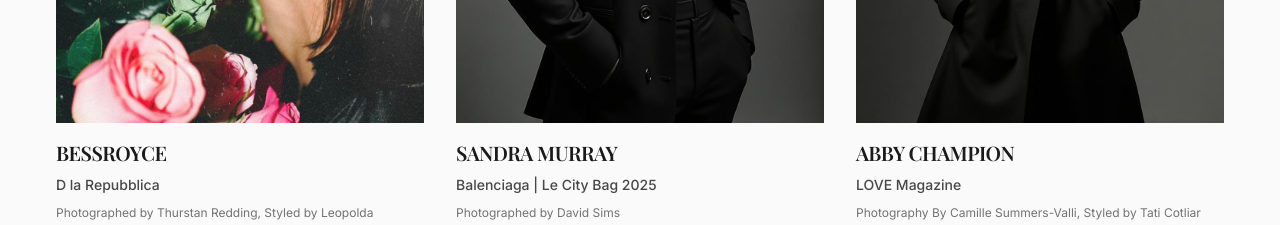
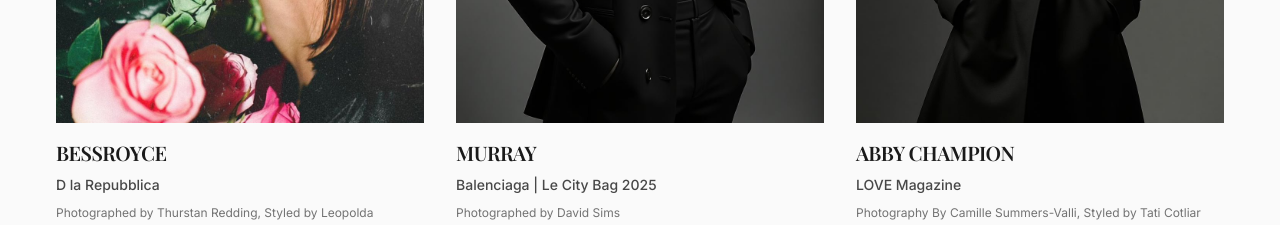
Before and after one commit to alex202232/nyfw-org, a React (Vite) app: page / in a window 1280 px wide. Shown: the part 1340-1565 px from the top of the page. Built offline with nearby package versions, Linux system fonts and the light colour scheme; the HTML template or start-up script is replaced by a standard one.

Commit message:
Refactor: Update model name

```diff
--- a/src/components/NewsGrid.tsx
+++ b/src/components/NewsGrid.tsx
@@ -16,7 +16,7 @@ const newsItems = [
   {
     id: 2,
     image: model2,
-    modelName: 'SANDRA MURRAY',
+    modelName: 'MURRAY',
     publication: 'Balenciaga | Le City Bag 2025',
     credits: 'Photographed by David Sims'
   },
```
